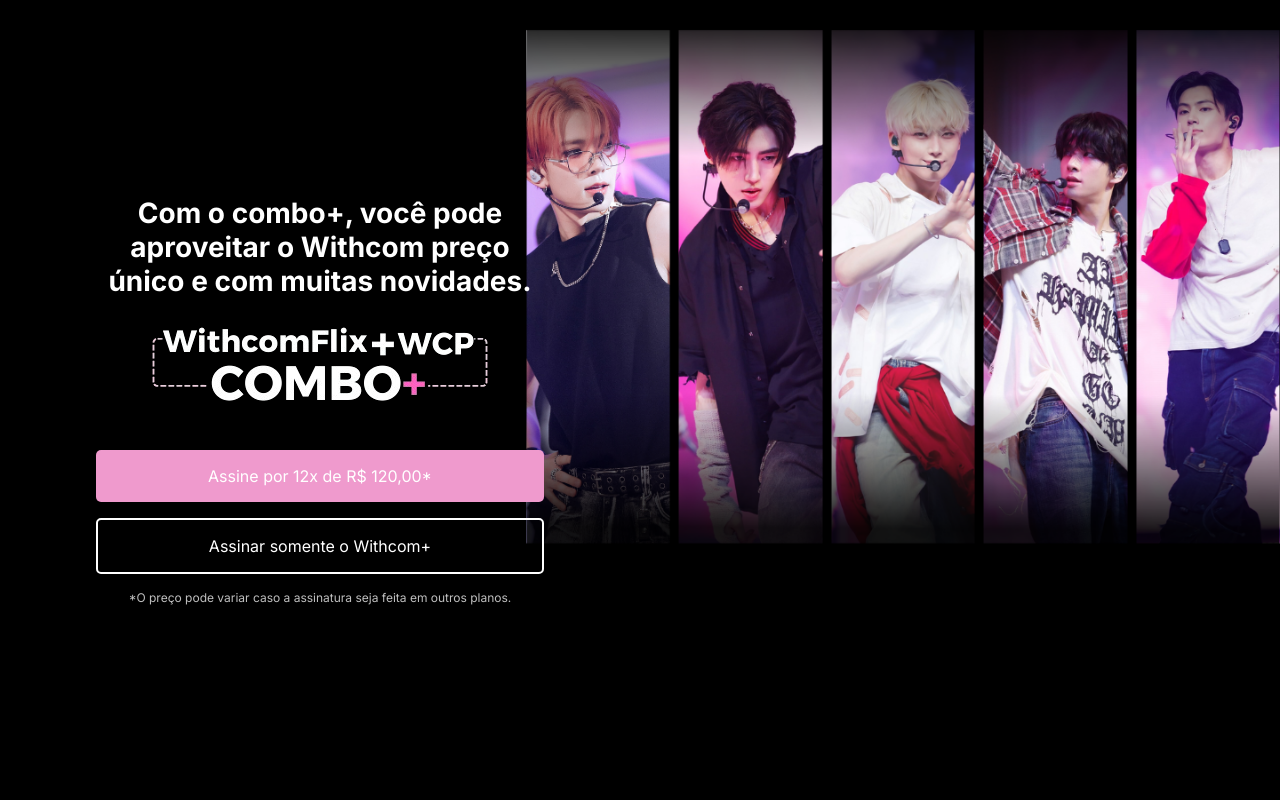
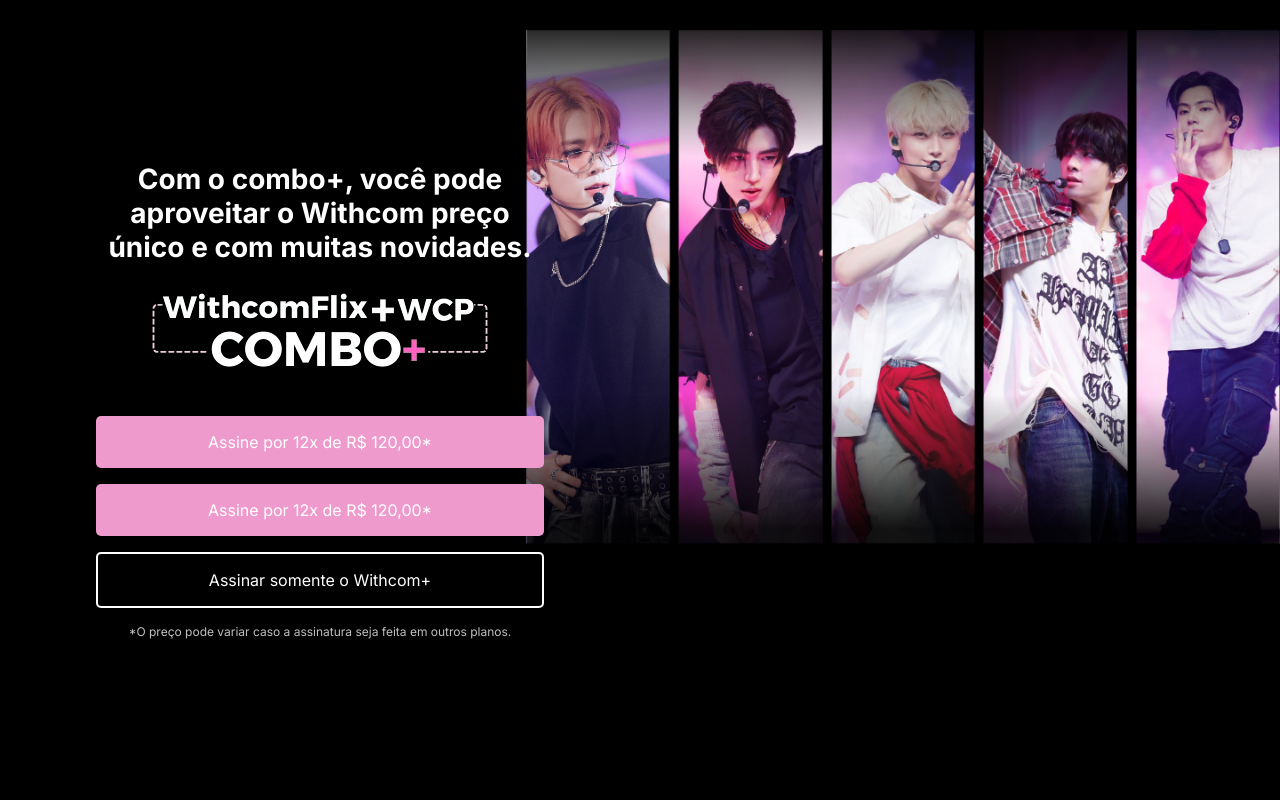
Before and after one commit to 2Cnieh52/withcomplus, a plain HTML site: page index.html in a window 1280 px wide. Shown: the top 800 px of the page. Drawn offline with Linux system fonts and the light colour scheme.

Commit message:
Update index.html

```diff
--- a/index.html
+++ b/index.html
@@ -20,7 +20,8 @@
   <div class="container__caixa">
     <h1 class="container__titulo">Com o combo+, você pode aproveitar o Withcom preço único e com muitas novidades.</h1>
     <img src="plusfundoremovido.png" alt="O combo+ é a junção do Withcom com muitas novidades" class="container__imagem">
-    <a href="www.withcom.com.br" class="container__botao">Assine por 12x de R$ 120,00*</a>
+    <a href="" class="container__botao">Assine por 12x de R$ 120,00*</a>
+    <a href="https://2cnieh52.github.io/withcomflix/" class="container__botao">Assine por 12x de R$ 120,00*</a>
     <a href="www.Withcom.com.br" class="container__botao botao_secundario">Assinar somente o Withcom+</a>
     <p class="container__aviso">*O preço pode variar caso a assinatura seja feita em outros planos.</p>
   </div>
```
